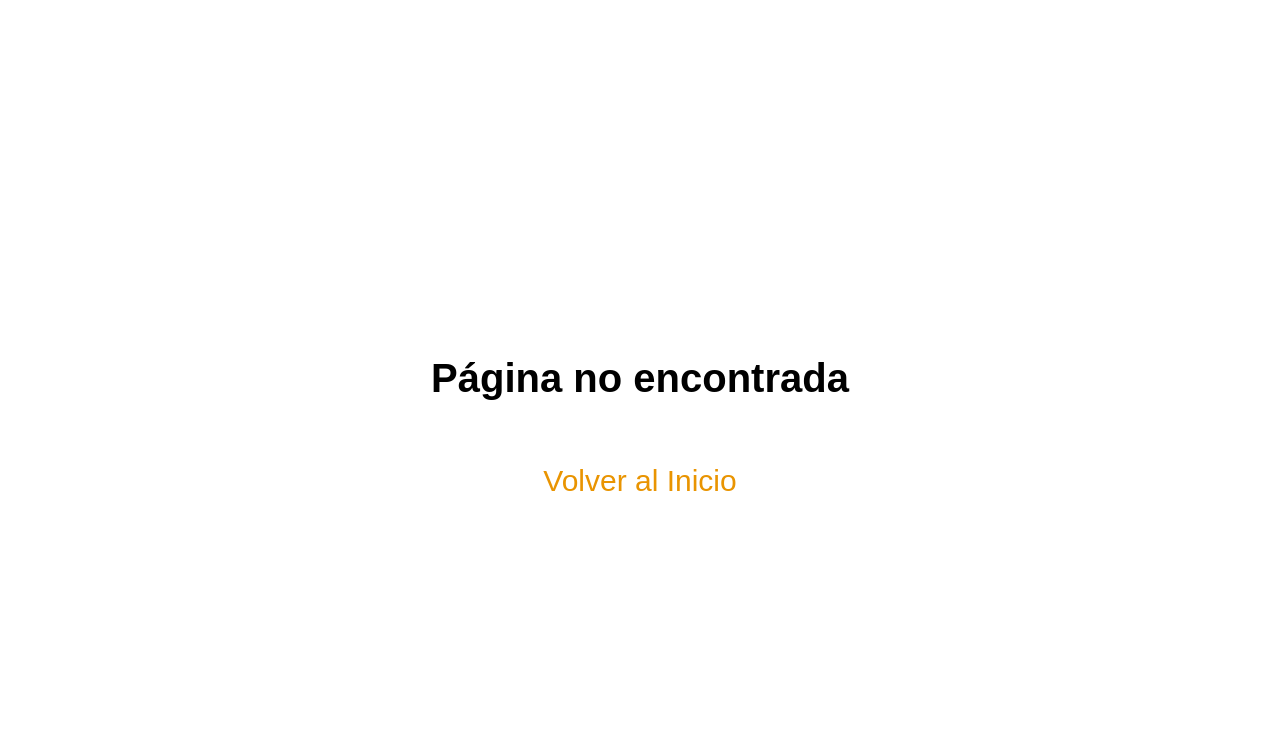
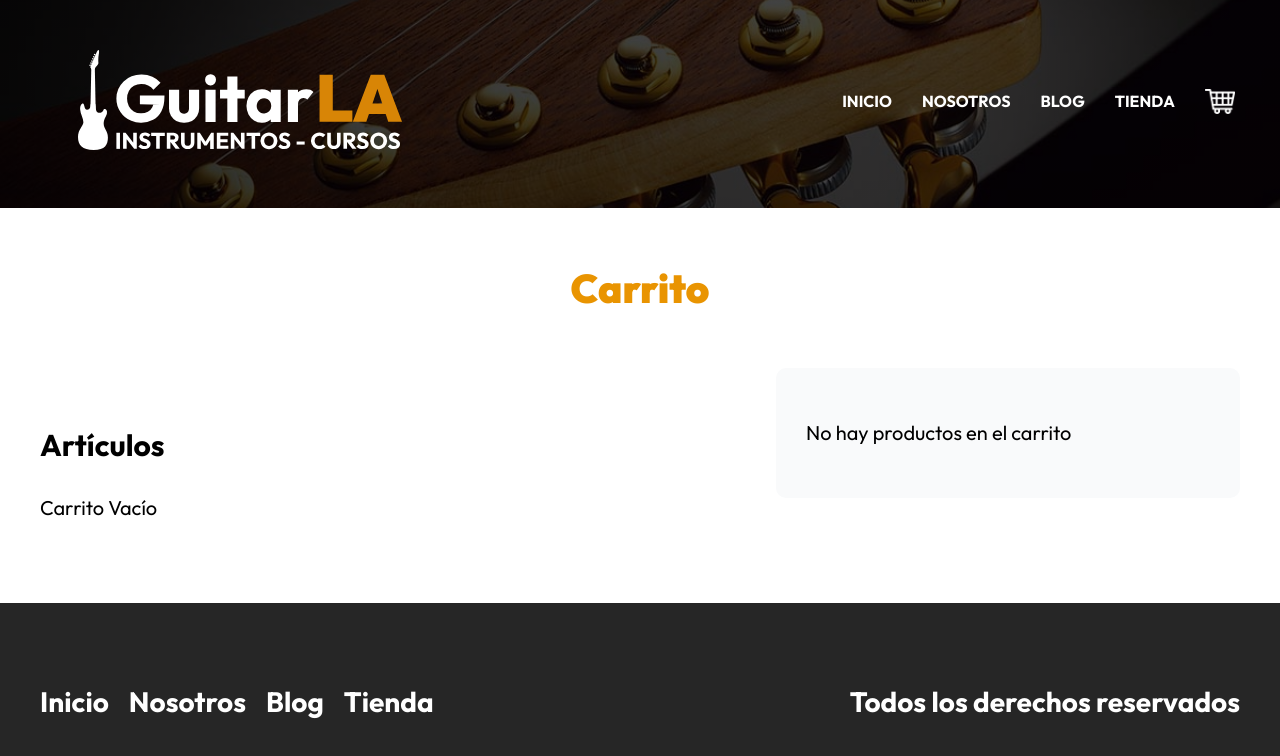
Before and after one commit to pablorn91/guitarla_next, a Next.js app: page /carrito in a window 1280 px wide. Before the commit this address had no page. Shown: the top 756 px of the page. Built offline with nearby package versions, Linux system fonts and the light colour scheme.

Commit message:
funcionalidad de agregar al carrito

```diff
--- a/components/Header.js
+++ b/components/Header.js
@@ -21,6 +21,11 @@ const Header = ({guitarra}) => {
                         <Link href="/nosotros">Nosotros</Link>
                         <Link href="/blog">Blog</Link>
                         <Link href="/tienda">Tienda</Link>
+                        <Link href="/carrito">
+                          <a>
+                            <Image layout="fixed" width={30} height={25} src="/img/carrito.png" alt="Imagen Carrito"/>
+                          </a>
+                        </Link>
                     </nav>
             </div>
             {guitarra && (
--- a/pages/_app.js
+++ b/pages/_app.js
@@ -1,8 +1,59 @@
+import { useState, useEffect } from 'react'
 import '../styles/normalize.css'
 import '../styles/globals.css'
 
 function MyApp({ Component, pageProps }) {
-  return <Component {...pageProps} />
+  const [ carrito, setCarrito ] = useState([]);
+
+  useEffect(()=>{
+    const carritoLS = JSON.parse(localStorage.getItem('carrito')) ?? [];
+    setCarrito(carritoLS)
+  },[])
+
+  useEffect(()=>{
+    localStorage.setItem('carrito', JSON.stringify(carrito))
+  },[carrito])
+
+  const agregarCarrito = producto => {
+
+      if (carrito.some( articulo => articulo.id === producto.id)) {
+        const carritoActualizado = carrito.map( articulo => {
+          if (articulo.id === producto.id) {
+            articulo.cantidad = producto.cantidad;
+          }
+          return articulo;
+        })
+
+        setCarrito(carritoActualizado)
+      } else {
+        setCarrito([...carrito, producto])
+      }
+
+
+  }
+
+  const actualizarCantidad = producto => {
+    const carritoActualizado = carrito.map( articulo => {
+      if (articulo.id === producto.id) {
+        articulo.cantidad = producto.cantidad;
+      }
+      return articulo;
+     })
+    setCarrito(carritoActualizado)
+  }
+
+  const eliminarProducto = id => {
+    const carritoActualizado = carrito.filter( articulo => articulo.id !== id )
+    setCarrito(carritoActualizado)
+  }
+
+  return <Component
+            {...pageProps}
+            carrito={carrito}
+            agregarCarrito={agregarCarrito}
+            actualizarCantidad={actualizarCantidad}
+            eliminarProducto={eliminarProducto}
+          />
 }
 
 export default MyApp
--- /dev/null
+++ b/pages/carrito.js
@@ -0,0 +1,87 @@
+import { useState, useEffect } from 'react';
+import Layout from '../components/Layout'
+import Image from 'next/image';
+import styles from '../styles/Carrito.module.css'
+
+const Carrito = ({ carrito, actualizarCantidad, eliminarProducto }) => {
+
+    const [ total, setTotal ] = useState(0)
+
+    useEffect(() => {
+        const calculoTotal = carrito.reduce( (total, producto) => total + (producto.cantidad * producto.precio), 0 )
+        setTotal(calculoTotal)
+    }, [carrito])
+
+    return (
+        <Layout pagina={'Carrito de Compras'} >
+
+            <h2 className='heading'>Carrito</h2>
+
+            <main className={`${styles.contenido} contenedor`}>
+                <div className={styles.carrito}>
+                    <h2>Artículos</h2>
+                    {carrito.length === 0 ? 'Carrito Vacío' : (
+                        carrito.map( producto => (
+                            <div key={producto.id} className={styles.producto}>
+                                    <div>
+                                        <Image layout='responsive' width={220} height={495} src={producto.imagen} alt={producto.nombre}/>
+                                    </div>
+
+                                    <div>
+                                        <p className={styles.nombre}>{producto.nombre}</p>
+
+                                        <div className={styles.cantidad}>
+                                            <p>Cantidad:</p>
+
+                                            <select
+                                                value={producto.cantidad}
+                                                className={styles.select}
+                                                onChange={e => actualizarCantidad({
+                                                    cantidad: e.target.value,
+                                                    id: producto.id
+                                                })}
+                                            >
+                                                <option value="1">1</option>
+                                                <option value="2">2</option>
+                                                <option value="3">3</option>
+                                                <option value="4">4</option>
+                                                <option value="5">5</option>
+                                                <option value="6">6</option>
+                                                <option value="7">7</option>
+                                            </select>
+                                        </div>
+
+                                        <p className={styles.precio}>$
+                                        <span>{producto.precio}</span></p>
+                                        <p className={styles.subtotal}>Subtotal: $<span>{producto.precio * producto.cantidad}</span></p>
+
+                                    </div>
+
+                                <button
+                                    type="button"
+                                    className={styles.eliminar}
+                                    onClick={() => eliminarProducto(producto.id)}
+                                >X</button>
+
+                            </div>
+                        ))
+                    )}
+                </div>
+                <div className={styles.resumen}>
+                    {total > 0 ? (
+                        <>
+                        <h3>Resumen del pedido</h3>
+                        <p>Total a pagar: $
+                        {total}</p>
+                        </>
+                    ) : (
+                        <p>No hay productos en el carrito</p>
+                    )}
+                </div>
+            </main>
+        </Layout>
+
+     );
+}
+
+export default Carrito;
--- /dev/null
+++ b/styles/Carrito.module.css
@@ -0,0 +1,78 @@
+.contenido {
+    display: grid;
+    gap: 4rem;
+}
+@media (min-width:768px) {
+    .contenido {
+        grid-template-columns: 3fr 2fr;
+        align-items: flex-start;
+    }
+}
+
+.carrito {
+    padding: 3rem 0;
+}
+.producto {
+    display: grid;
+    grid-template-columns: 1fr 3fr;
+    gap: 4rem;
+    align-items: center;
+    border-bottom: 1px solid #cfcfcf;
+    padding: 3rem 0;
+    position: relative;
+}
+.producto:last-of-type {
+    border-bottom: none;
+}
+.producto p {
+    margin: 0 0 1rem 0;
+}
+.nombre {
+    font-weight: 700;
+    font-size: 2.2rem;
+}
+.cantidad {
+    display: flex;
+    align-items: center;
+    gap: 1rem;
+    margin-bottom: 1rem;
+}
+.cantidad p {
+    margin: 0;
+}
+.select {
+    all: unset;
+    padding: 1rem 4rem;
+    border: 1px solid #cfcfcf;
+    text-align: center;
+    border-radius: .5rem;
+}
+.precio {
+    font-weight: 700;
+    color: var(--primary)
+}
+.precio span {
+    font-size: 2.4rem;
+}
+.subtotal {
+    font-weight: 700;
+
+}
+.subtotal span {
+    font-size: 2.4rem;
+}
+.eliminar {
+    all: unset;
+    position: absolute;
+    top: 3rem;
+    right: 1rem;
+    font-weight: bold;
+}
+.eliminar:hover {
+    cursor: pointer;
+}
+.resumen {
+    background-color: #f9fafb;
+    padding: 3rem;
+    border-radius: 1rem;
+}
```
Also changed, not shown: pages/guitarras/[url].js (+33 -5 lines), public/img/carrito.png (added).
